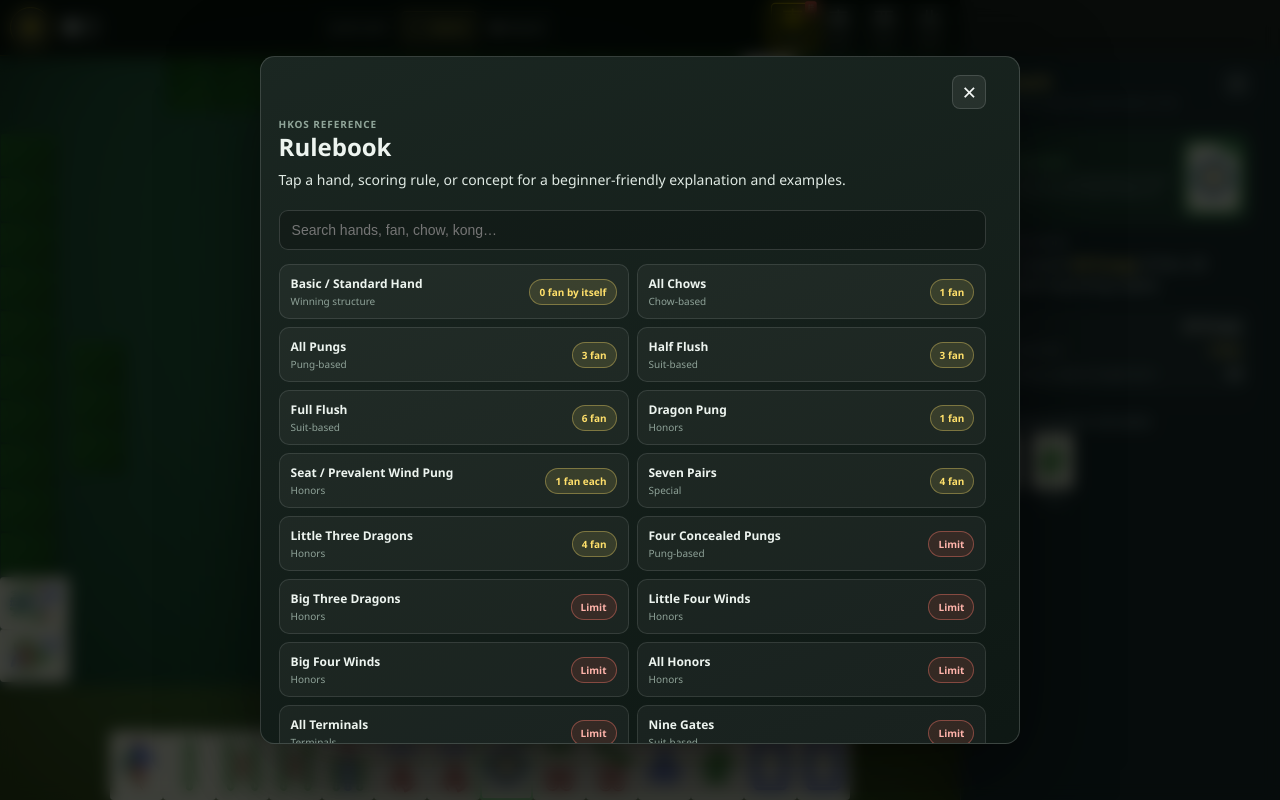
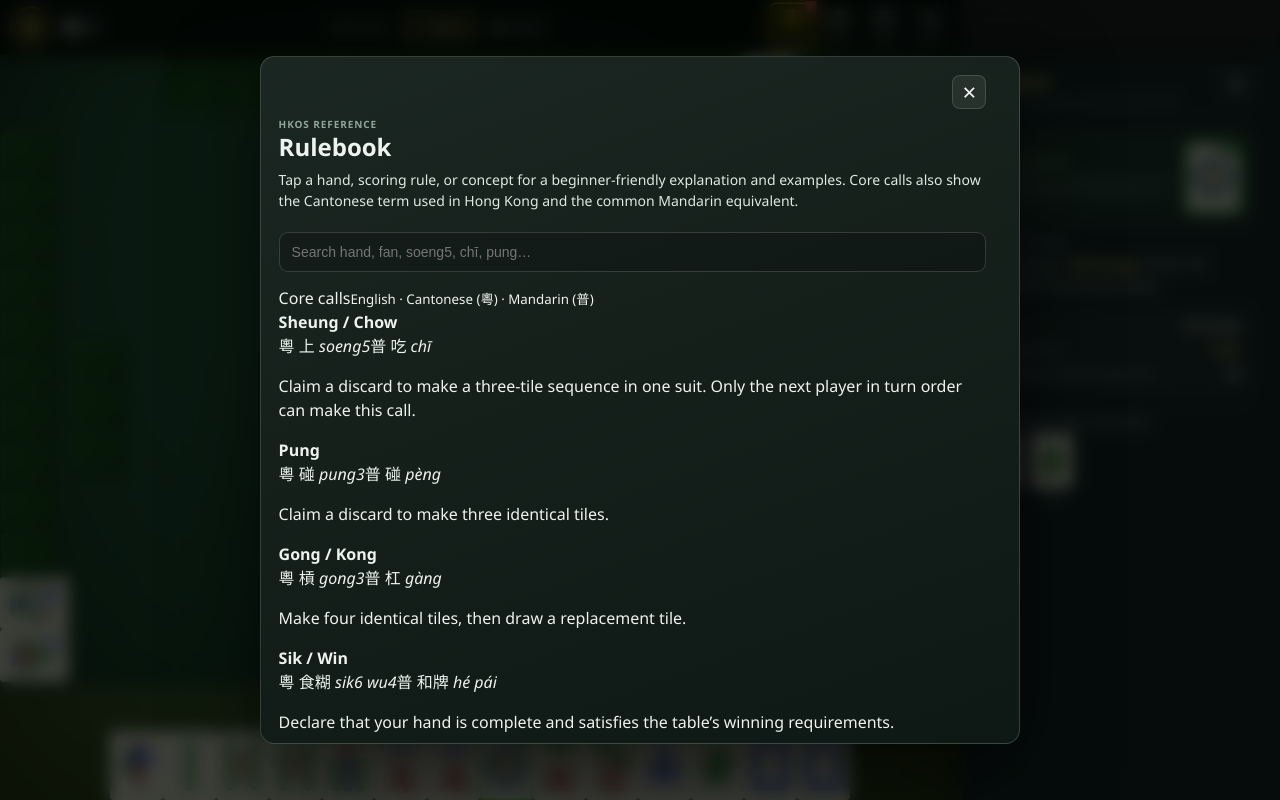
Before and after one commit to Kimeiga/hkos, a React (Vite) app: page / in a window 1280 px wide. Both pictures are taken after a click on the button "Open HKOS rulebook". Built offline with nearby package versions, Linux system fonts and the light colour scheme.

Commit message:
Add bilingual core calls to the rulebook

```diff
--- a/src/components/KnowledgeOverlay.tsx
+++ b/src/components/KnowledgeOverlay.tsx
@@ -1,5 +1,6 @@
 import React, { useEffect, useMemo, useState } from 'react';
 import { Tile as TileType, getTileDisplayName } from '../types/tile';
+import { CORE_MAHJONG_CALLS, mahjongCallSearchText } from '../data/mahjongTerms';
 import { Tile } from './Tile';
 import { RULEBOOK_ENTRIES, RulebookEntry, findRulebookEntry } from '../data/rulebook';
 import './KnowledgeOverlay.css';
@@ -102,6 +103,12 @@ export const KnowledgeOverlay: React.FC<KnowledgeOverlayProps> = ({ initial, onC
     );
   }, [search]);
 
+  const filteredCallTerms = useMemo(() => {
+    const query = search.trim().toLowerCase();
+    if (!query) return CORE_MAHJONG_CALLS;
+    return CORE_MAHJONG_CALLS.filter(term => mahjongCallSearchText(term).includes(query));
+  }, [search]);
+
   const openEntry = (entry: RulebookEntry) => setView({ kind: 'hand', handName: entry.title });
 
   const renderEntry = (entry: RulebookEntry) => (
@@ -201,14 +208,36 @@ export const KnowledgeOverlay: React.FC<KnowledgeOverlayProps> = ({ initial, onC
             <h2>Rulebook</h2>
           </div>
         </div>
-        <p className="knowledge-definition">Tap a hand, scoring rule, or concept for a beginner-friendly explanation and examples.</p>
+        <p className="knowledge-definition">Tap a hand, scoring rule, or concept for a beginner-friendly explanation and examples. Core calls also show the Cantonese term used in Hong Kong and the common Mandarin equivalent.</p>
         <input
           className="rulebook-search"
           value={search}
           onChange={event => setSearch(event.target.value)}
-          placeholder="Search hands, fan, chow, kong…"
+          placeholder="Search hand, fan, soeng5, chī, pung…"
           aria-label="Search rulebook"
         />
+
+        {filteredCallTerms.length > 0 && (
+          <section className="terminology-section" aria-label="Core Mahjong calls">
+            <div className="terminology-heading">
+              <span>Core calls</span>
+              <small>English · Cantonese (粵) · Mandarin (普)</small>
+            </div>
+            <div className="terminology-grid">
+              {filteredCallTerms.map(term => (
+                <article className="terminology-card" key={term.key}>
+                  <strong>{term.primary}</strong>
+                  <div className="terminology-languages">
+                    <span><b>粵</b> {term.cantonese.script} <i>{term.cantonese.jyutping}</i></span>
+                    <span><b>普</b> {term.mandarin.script} <i>{term.mandarin.pinyin}</i></span>
+                  </div>
+                  <p>{term.definition}</p>
+                </article>
+              ))}
+            </div>
+          </section>
+        )}
+
         <div className="rulebook-grid">
           {filteredEntries.map(entry => (
             <button className="rulebook-entry" key={entry.id} onClick={() => openEntry(entry)}>
```
